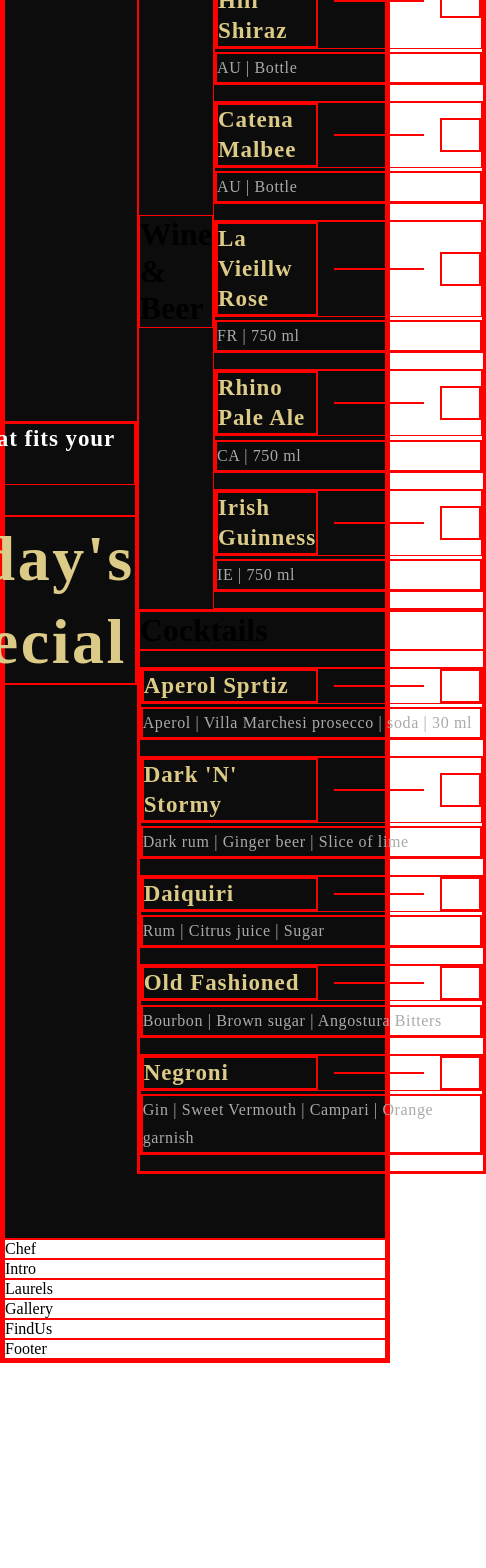
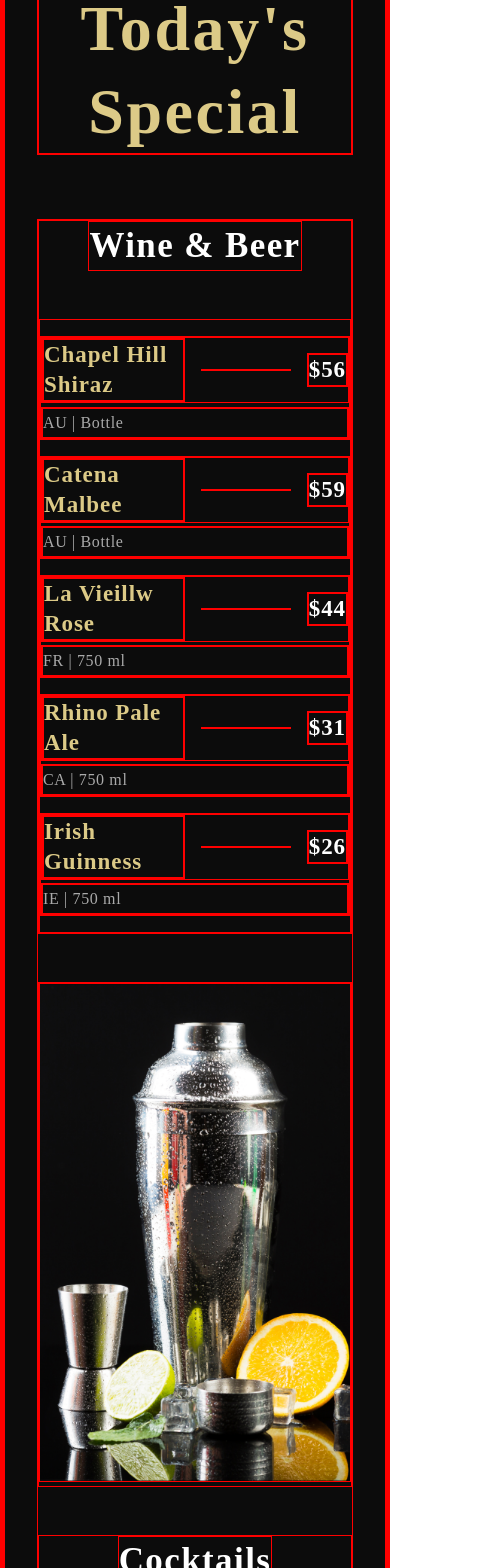
Before and after one commit to ctseng07/react-restaurant-page, a React (Create React App) app: page / in a window 390 px wide. Shown: the part 2758-4326 px from the top of the page, 486 px wide, since content can reach past the window. Before the commit the page ends 4121 px from the top, so only its background shows below. Built offline with nearby package versions, Linux system fonts and the light colour scheme; a web font is replaced by a local one.

Commit message:
Finish design on menu page

```diff
--- a/src/container/Menu/SpecialMenu.css
+++ b/src/container/Menu/SpecialMenu.css
@@ -1,15 +1,16 @@
+/* * {
+    border: 1px solid red;
+} */
+
 .rest__specialMenu {
+    display: flex;
+    flex-direction: column;
     background-color: var(--color-black);
 }
 
 .rest__specialMenu-title {
-    font-family: var(--font-base);
-    font-size: 23px;
-    font-weight: 700;
-    line-height: 30px;
-    letter-spacing: 0.04em;
-    text-align: left;
-
+    text-align: center;
+    margin-bottom: 2rem;
 }
 
 .rest__specialMenu-title_special {
@@ -22,3 +23,75 @@
 
     color: var(--color-golden);
 }
+
+.rest__specialMenu-menu {
+    width: 100%;
+    margin: 2rem 0;
+
+    display: flex;
+    justify-content: center;
+    align-items: flex-start;
+    flex-direction: row;
+}
+
+.rest__specialMenu-menu_heading {
+    font-family: var(--font-base);
+    font-size: 45px;
+    font-weight: 600;
+    line-height: 58px;
+    letter-spacing: 0.04em;
+    color: var(--color-white);
+
+    margin-bottom: 3rem;
+}
+
+.rest__specialMenu-menu_wine,
+.rest__specialMenu-menu_cocktails {
+    flex: 1;
+    width: 100%;
+    flex-direction: column;
+}
+
+.rest__specialMenu-menu_img {
+    width: 410px;
+    margin: 0 2rem;
+}
+
+.rest__specialMenu-menu_img img {
+    width: 100%;
+    height: auto;
+}
+
+@media screen and (min-width: 2000px) {
+    .rest__specialMenu-menu_img {
+        width: 650px;
+    }
+
+    .rest__specialMenu-menu_img img {
+        height: 920px;
+    }
+}
+
+@media screen and (max-width: 1150px) {
+    .rest__specialMenu-menu {
+        flex-direction: column;
+        align-items: center;
+        width: 100%;
+    }
+
+    .rest__specialMenu-menu_img {
+        margin: 3rem 0;
+    }
+}
+
+
+@media screen and (max-width: 650px) {
+    .rest__specialMenu-menu_img {
+        width: 100%;
+    }
+
+    .rest__specialMenu-menu_heading {
+        font-size: 35px;
+        line-height: 48.5px;
+    }
+}
--- a/src/container/Menu/SpecialMenu.jsx
+++ b/src/container/Menu/SpecialMenu.jsx
@@ -1,6 +1,6 @@
 import React from 'react';
 
-import { MenuItem, SubHeading } from '../../components';
+import { SubHeading, MenuItem } from '../../components';
 import { data, images } from "../../constants";
 import './SpecialMenu.css';
 
@@ -15,25 +15,27 @@
       <div className="rest__specialMenu-menu_wine flex__center">
         <h1 className="rest__specialMenu-menu_heading">Wine & Beer</h1>
         <div className="rest__specialMenu-menu_items">
-          {data.wines.map((wines, index) => (
-            <MenuItem key={wines.title + index} title={wines.title} price={wines.price} tags={wines.tags} />
+          {data.wines.map((wine, index) => (
+            <MenuItem key={wine.title + index} title={wine.title} price={wine.price} tags={wine.tags} />
           ))}
         </div>
       </div>
 
-      {/* <div className="rest__specialMenu-menu_img">
-      <img src={images.menu} alt="menu__img" />
-    </div> */}
+      <div className="rest__specialMenu-menu_img">
+        <img src={images.menu} alt="menu__img" />
+      </div>
 
-      <div className="rest__specialMenu-menu_cocktails">
+      <div className="rest__specialMenu-menu_cocktails flex__center">
         <h1 className="rest__specialMenu-menu_heading">Cocktails</h1>
         <div className="rest__specialMenu-menu_items">
-          {data.cocktails.map((cocktails, index) => (
-            <MenuItem key={cocktails.title + index} title={cocktails.title} price={cocktails.price} tags={cocktails.tags} />
+          {data.cocktails.map((cocktail, index) => (
+            <MenuItem key={cocktail.title + index} title={cocktail.title} price={cocktail.price} tags={cocktail.tags} />
           ))}
         </div>
       </div>
     </div>
+
+    <button type='button' className='custom__button'>View More</button>
   </div>
 );
 
```
